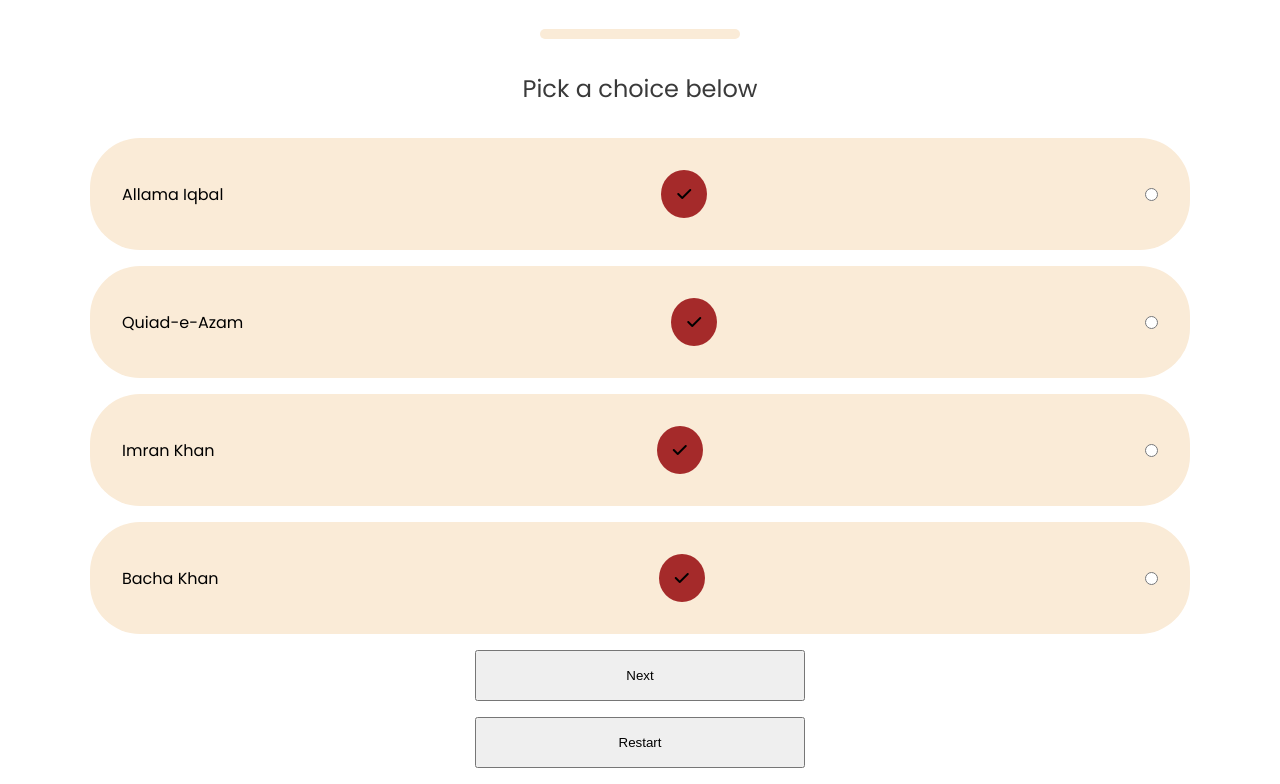
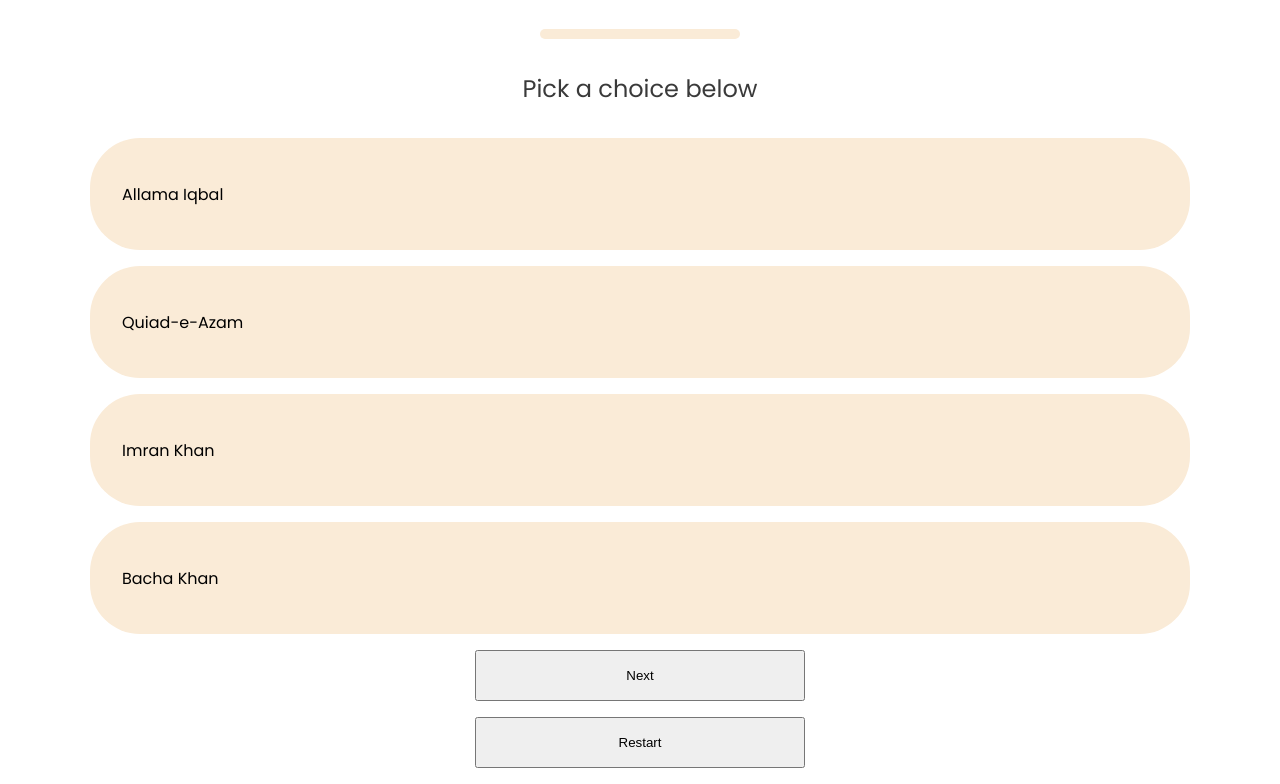
Before and after one commit to DEVELOPERUZAIRKHAN/myquiz, a plain HTML site: page index.html in a window 1280 px wide. Both pictures are taken after a click on the button "Restart". Shown: the part 158-942 px from the top of the page. Drawn offline with Linux system fonts and the light colour scheme.

Commit message:
Update the quiz functionality completed

```diff
--- a/css/styles.css
+++ b/css/styles.css
@@ -69,7 +69,7 @@
     align-items: center;
 }
 .radio{
-    /* display: none; */
+    display: none;
 }
 .quiz__next{
 display: block;
@@ -95,6 +95,8 @@
     background-color: brown;
     padding: 1rem;
     border-radius: 50%;
+    visibility: hidden;
+
 }
 .nonActive{
     display: none;
--- a/js/app.js
+++ b/js/app.js
@@ -1,14 +1,15 @@
 import Question from "./Question.js";
 import Quiz from "./Quiz.js";
 const App = ((_) => {
+//  dom nodes
 const $choices = document.querySelector(".quiz__choices");
-  const $choice = document.querySelectorAll(".quiz__choice");
 const $question = document.querySelector(".quiz__question");
 const $tracker = document.querySelector(".quiz__tracker");
 const $tagline = document.querySelector(".quiz__tagline");
 const $next = document.querySelector(".quiz__next");
-  const $progress = document.querySelector(".quiz__progress");
+const $restart = document.querySelector(".quiz__restart");
 const $progressInner = document.querySelector(".progress__inner");
+  //  dom nodes
   const q1 = new Question(
     "Who is the National Poet of Pakistan?",
     ["Allama Iqbal", "Quiad-e-Azam", "Imran Khan", "Bacha Khan"],
@@ -21,8 +22,8 @@
   );
   const q3 = new Question(
     "What is the National Animal of Pakistan?",
-    ["Lion", "Tiger", "Polar Bear", "Markhor"],
-    3
+    ["Lion", "Polar Bear", "Markhor"],
+    2
   );
   const q4 = new Question(
     "When was Pakistan became Independent?",
@@ -40,7 +41,11 @@
           for (let item of [...$choices.children]) {
             console.log(item, "item inside $choices event listener");
             item.classList.remove("active");
+            item.lastElementChild.previousElementSibling.style.visibility='hidden';
+            console.log(item.lastElementChild.previousElementSibling)
           }
+          console.log(e.target.lastElementChild.previousElementSibling)
+          e.target.lastElementChild.previousElementSibling.style.visibility="visible";
           e.target.classList.add("active");
           e.target.lastElementChild.checked = true;
         } else {
@@ -66,6 +71,12 @@
         renderAll();
       }
     });
+    $restart.addEventListener("click",()=>{
+      quiz.restart();
+      renderAll()
+    $next.classList.remove("nonActive");
+    })
+
   };
 
   const renderQuestion = (question) => {
@@ -73,7 +84,13 @@
   };
 
   const renderTracker = (current, length) => {
+  if(quiz.ended()){
+    $tracker.innerHTML = `Complete!`;
+
+  }else{
     $tracker.innerHTML = `${current + 1} of ${length}`;
+  }
+
   };
 
   const renderTagLine = () => {
@@ -139,7 +156,6 @@
     renderProgress();
     $next.classList.add("nonActive");
   };
-
   const isQuizChoice = (e) => {
     if (e.target.classList.contains("quiz__choice")) {
       return [true, false, false];
@@ -149,12 +165,10 @@
       return [false, false, true];
     } else return [false, false, false];
   };
-
   return {
     listeners,
     renderAll,
   };
 })();
-
+App.renderAll();
 App.listeners();
-App.renderAll();
```
Also changed, not shown: index.html (+1 -1 lines). Lines whose indentation alone changed are shown as unchanged.
